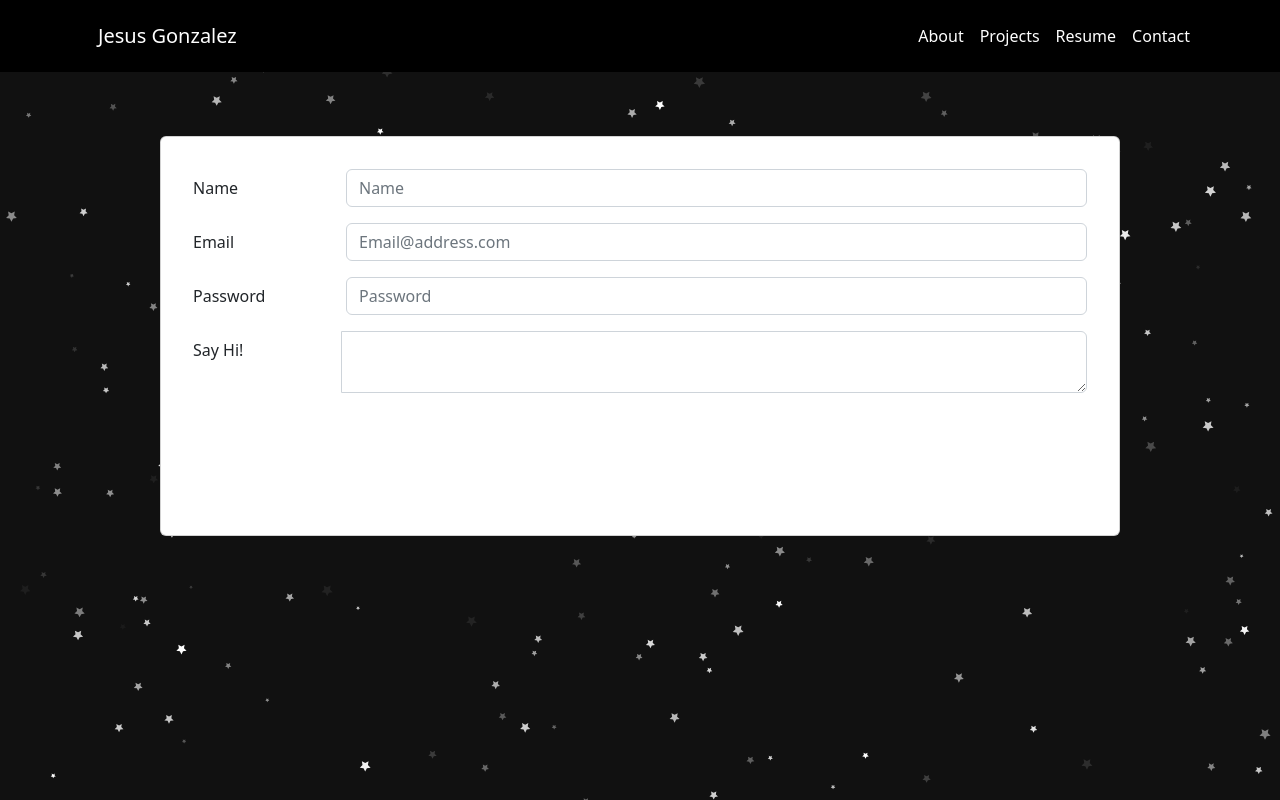
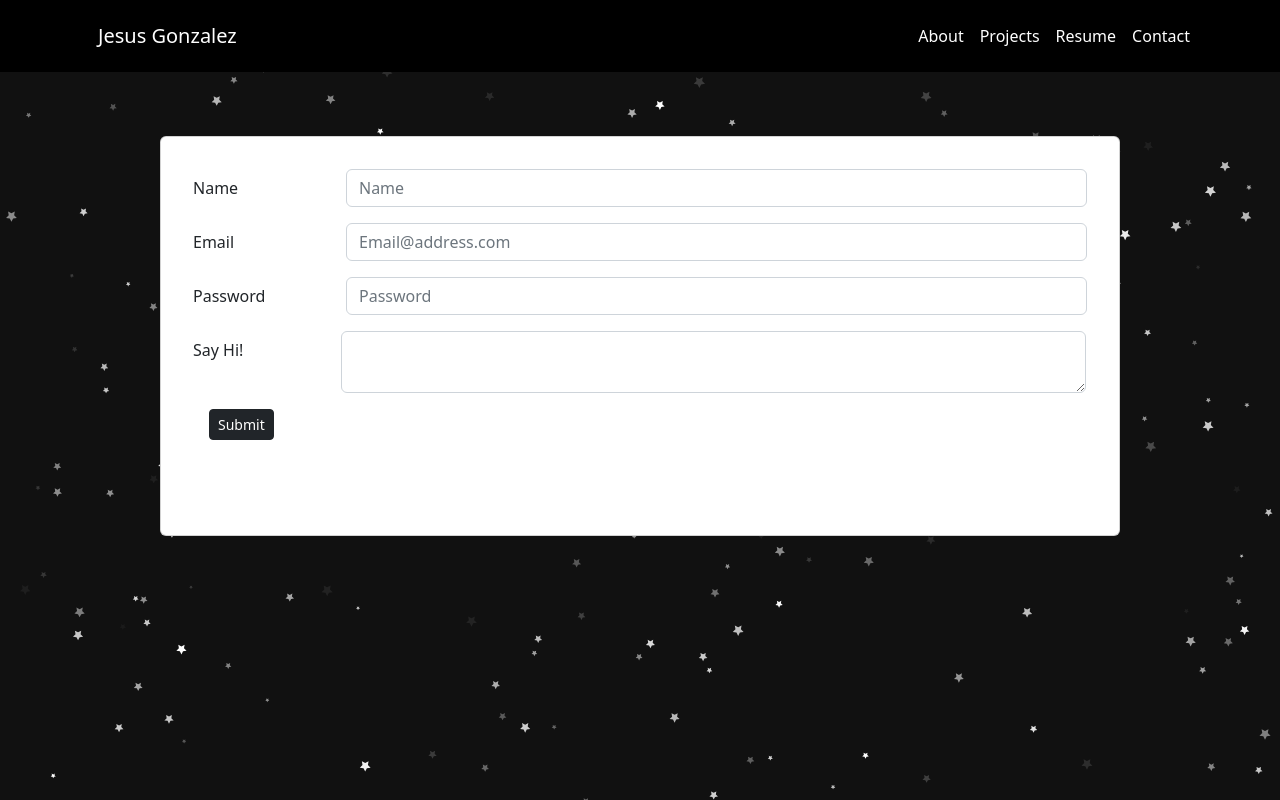
Before and after one commit to JesusGonzalez05/Portfolio-Jesus-Gonzalez, a React (Create React App) app: page /Contact in a window 1280 px wide. Built offline with nearby package versions, Linux system fonts and the light colour scheme.

Commit message:
added btn to contact page.

```diff
--- a/src/App.css
+++ b/src/App.css
@@ -35,6 +35,9 @@
 height: 50vh;
 margin: 4rem;
 }
+#submit-btn{
+margin: 1rem;
+}
 
 @keyframes App-logo-spin {
   from {
--- a/src/pages/Contact.js
+++ b/src/pages/Contact.js
@@ -26,8 +26,11 @@ const Contact = () => {
           </div>
           <div class="input-group">
             <label for="textarea" class="col-sm-2 col-form-label">Say Hi!</label>
-            <textarea class="form-control" aria-label="With textarea"></textarea>
+            <div class="col-sm-10">
+              <textarea class="form-control" aria-label="With textarea"></textarea>
+            </div>
           </div>
+          <button id="submit-btn" type="button" class="btn btn-dark btn-sm">Submit</button>
         </div>
       </div>
     </div>
```
